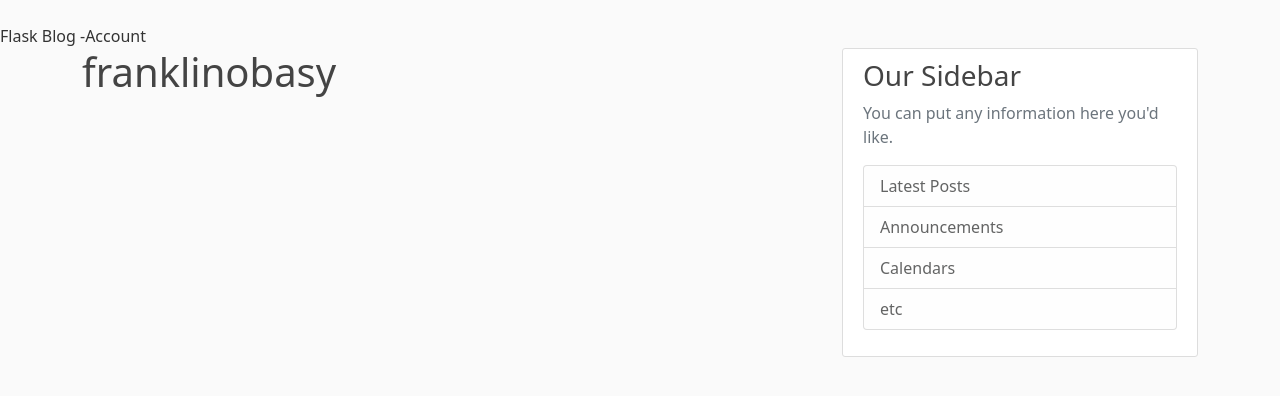
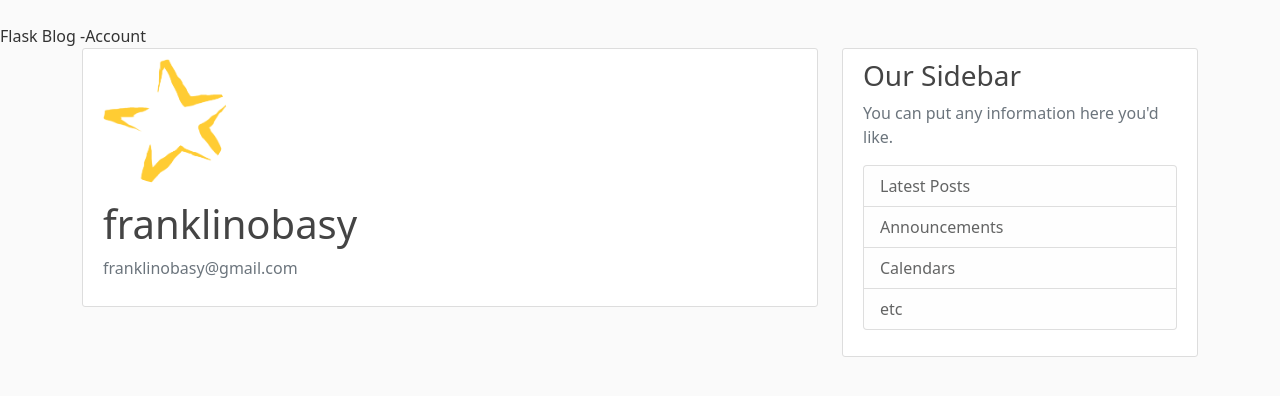
Before and after one commit to franklinobasy/blog_with_flask, a Flask app: page /account in a window 1280 px wide. Shown: the part 56-452 px from the top of the page. Run offline with Flask 2, Linux system fonts and the light colour scheme; a user stored in the database is signed in.

Commit message:
set account default profile picture

```diff
--- a/flaskblog/routes.py
+++ b/flaskblog/routes.py
@@ -71,4 +71,5 @@ def logout():
 @app.route("/account")
 @login_required
 def account():
-    return render_template('account.html', title='Account')
+    image_file = url_for('static', filename= 'profile_pics/' + current_user.image_file)
+    return render_template('account.html', title='Account', image_file = image_file)
--- a/flaskblog/templates/account.html
+++ b/flaskblog/templates/account.html
@@ -1,5 +1,14 @@
 {% extends 'layout.html' %}
 
 {% block content %}
-    <h1>{{current_user.username}} </h1>
+    <div class="content-section">
+        <div class="media">
+            <img class="rounded-circle account-img" src="{{image_file}}">
+            <div class="media-body">
+            <h2 class="account-heading">{{ current_user.username}}</h2>
+            <p class="text-secondary">{{ current_user.email}}</p>
+            </div>
+        </div>
+        <!-- FORM HERE -->
+    </div>
 {% endblock content %}
```
Also changed, not shown: flaskblog/forms.py (+24 -0 lines), flaskblog/static/profile_pics/default.jpg (added), flaskblog/static/profile_pics/default.png (added), 1 other file.
